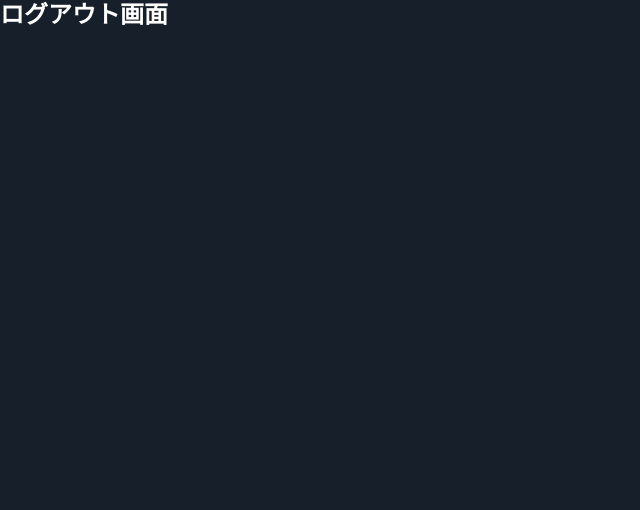
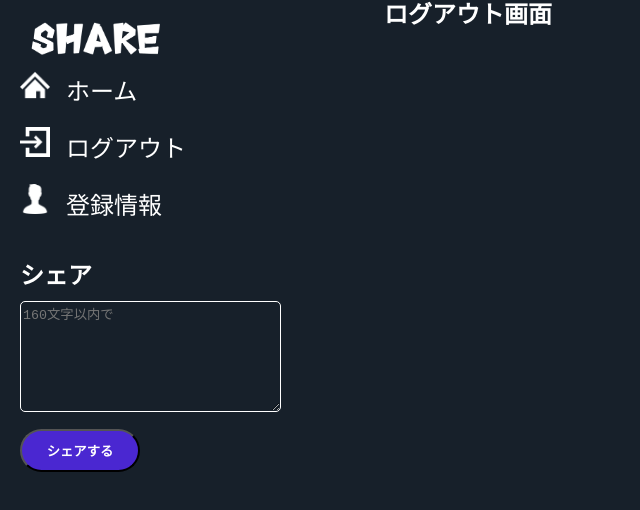
Before and after one commit to makoto-tanji/nuxt-practical-modern-dev, a Nuxt app: page /logout in a window 1280 px wide. Shown: the top 510 px of the page, without its empty margins (0-640 px from the left). Built offline with nearby package versions, Linux system fonts and the light colour scheme.

Commit message:
make main-layout.vue

```diff
--- /dev/null
+++ b/layouts/main-layout.vue
@@ -0,0 +1,28 @@
+<template>
+  <div class="main-container">
+    <div class="left-container">
+      <SidebarComponent></SidebarComponent>
+    </div>
+    <div class="right-container">
+      <Nuxt />
+    </div>
+  </div>
+</template>
+
+<style scoped>
+  .main-container{
+    width: 100%;
+    display: flex;
+    justify-content: space-between;
+  }
+  .left-container{
+    width: 25vw;
+    margin-top: 20px;
+  }
+  .right-container{
+    width: 70vw;
+    height: 40vh;
+    display: flex;
+    flex-direction: column;
+  }
+</style>
--- a/pages/home.vue
+++ b/pages/home.vue
@@ -1,6 +1,11 @@
 <template>
   <div class="container">
     <h2>ホーム</h2>
-    <SidebarComponent></SidebarComponent>
   </div>
 </template>
+
+<script>
+export default {
+  layout: 'main-layout'
+}
+</script>
--- a/pages/logout.vue
+++ b/pages/logout.vue
@@ -3,3 +3,9 @@
     <h2>ログアウト画面</h2>
   </div>
 </template>
+
+<script>
+export default {
+  layout: 'main-layout'
+}
+</script>
--- a/pages/profile.vue
+++ b/pages/profile.vue
@@ -3,3 +3,9 @@
     <h2>登録情報</h2>
   </div>
 </template>
+
+<script>
+export default {
+  layout: 'main-layout'
+}
+</script>
```
